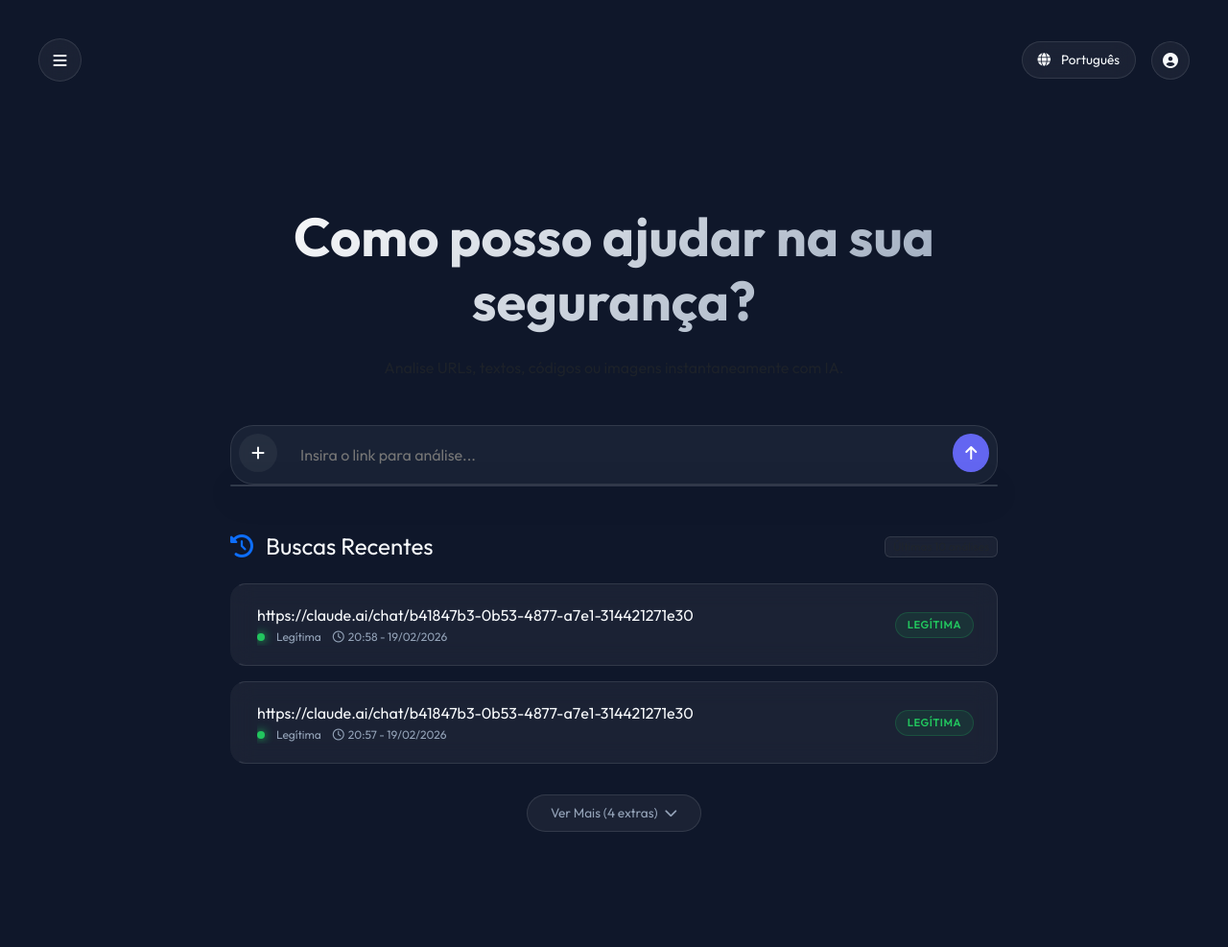
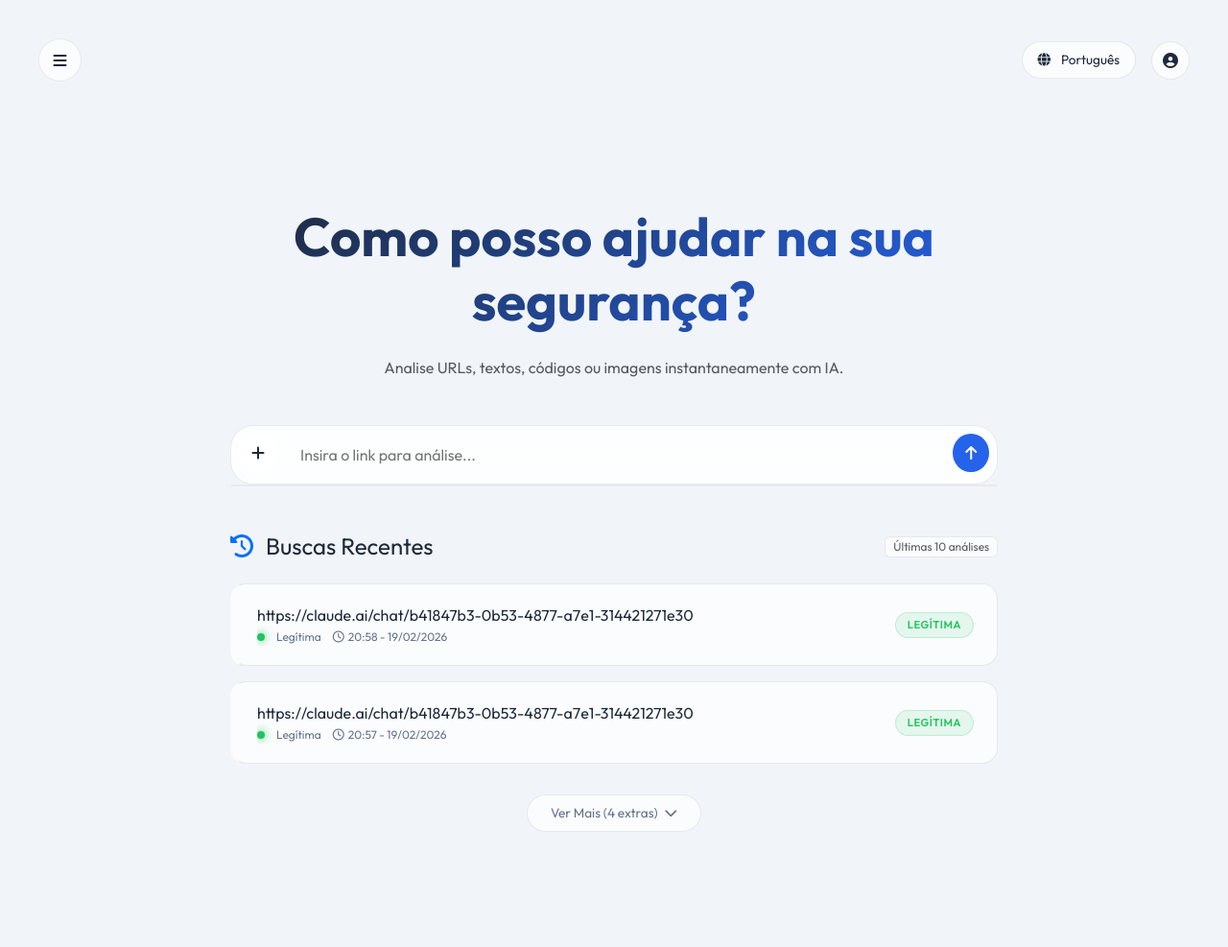
Before and after one commit to Janiel-Gomes/IA-Phishing, a Flask app: page / in a window 1280 px wide. Shown: the whole page at 96% size. Run offline with Flask 3, Linux system fonts and the light colour scheme; data comes from the database, SQL or seed files in the repository.

Commit message:
Add files via upload
Atualizacao das cores do projeto

```diff
--- a/static/style.css
+++ b/static/style.css
@@ -1,17 +1,17 @@
 @import url('https://fonts.googleapis.com/css2?family=Outfit:wght@300;400;600;700&display=swap');
 
 :root {
-    --primary: #6366f1;
-    --primary-hover: #4f46e5;
-    --bg-dark: #0f172a;
-    --card-bg: rgba(30, 41, 59, 0.7);
-    --text-main: #f8fafc;
-    --text-muted: #94a3b8;
+    --primary: #2563eb;
+    --primary-hover: #1d4ed8;
+    --bg-dark: #f1f5f9;
+    --card-bg: rgba(255, 255, 255, 0.85);
+    --text-main: #1e293b;
+    --text-muted: #64748b;
     --danger: #ef4444;
     --success: #22c55e;
-    --border: rgba(255, 255, 255, 0.1);
-    --glass-bg: rgba(255, 255, 255, 0.05);
-    --glass-border: rgba(255, 255, 255, 0.1);
+    --border: rgba(0, 0, 0, 0.08);
+    --glass-bg: rgba(255, 255, 255, 0.7);
+    --glass-border: rgba(0, 0, 0, 0.08);
 }
 
 * {
@@ -43,7 +43,7 @@ body {
     -webkit-backdrop-filter: blur(16px);
     border: 1px solid var(--border);
     border-radius: 24px;
-    box-shadow: 0 8px 32px 0 rgba(0, 0, 0, 0.37);
+    box-shadow: 0 8px 32px 0 rgba(0, 0, 0, 0.06);
 }
 
 /* Side Navigation */
@@ -71,7 +71,7 @@ body {
     left: 0;
     width: 100vw;
     height: 100vh;
-    background: rgba(0, 0, 0, 0.5);
+    background: rgba(0, 0, 0, 0.3);
     backdrop-filter: blur(4px);
     z-index: 999;
     display: none;
@@ -148,7 +148,7 @@ h1 {
     font-size: 3.5rem;
     font-weight: 700;
     margin-bottom: 1.5rem;
-    background: linear-gradient(135deg, #fff 0%, #94a3b8 100%);
+    background: linear-gradient(135deg, #1e293b 0%, #2563eb 100%);
     background-clip: text;
     -webkit-background-clip: text;
     -webkit-text-fill-color: transparent;
@@ -176,7 +176,7 @@ h1 {
 
 .omni-input-wrapper:focus-within {
     border-color: var(--primary);
-    box-shadow: 0 0 0 4px rgba(99, 102, 241, 0.1);
+    box-shadow: 0 0 0 4px rgba(37, 99, 235, 0.15);
 }
 
 .btn-omni-plus {
@@ -195,7 +195,7 @@ h1 {
 }
 
 .btn-omni-plus:hover {
-    background: rgba(255, 255, 255, 0.1);
+    background: rgba(0, 0, 0, 0.06);
     transform: rotate(90deg);
 }
 
@@ -245,7 +245,7 @@ h1 {
 }
 
 .omni-menu-item:hover {
-    background: rgba(255, 255, 255, 0.1);
+    background: rgba(0, 0, 0, 0.05);
 }
 
 .omni-field {
@@ -253,7 +253,7 @@ h1 {
     background: transparent !important;
     border: none !important;
     padding: 10px 16px;
-    color: white !important;
+    color: var(--text-main) !important;
     font-size: 1rem;
     outline: none !important;
     resize: none;
@@ -315,7 +315,7 @@ h1 {
 }
 
 .history-item:hover {
-    background: rgba(255, 255, 255, 0.08);
+    background: rgba(0, 0, 0, 0.03);
     transform: translateX(8px);
     border-color: var(--primary);
 }
@@ -333,7 +333,7 @@ h1 {
 }
 
 .btn-view-more:hover {
-    background: rgba(255, 255, 255, 0.08);
+    background: rgba(0, 0, 0, 0.04);
     color: var(--text-main);
     border-color: var(--primary);
 }
@@ -444,7 +444,7 @@ h1 {
     font-size: 2rem;
     font-weight: 700;
     margin: 0;
-    background: linear-gradient(135deg, var(--text-main), var(--primary));
+    background: linear-gradient(135deg, #1e293b, var(--primary));
     -webkit-background-clip: text;
     background-clip: text;
     -webkit-text-fill-color: transparent;
@@ -460,7 +460,7 @@ h1 {
 .stat-bar-track {
     flex-grow: 1;
     height: 8px;
-    background: rgba(255, 255, 255, 0.06);
+    background: rgba(0, 0, 0, 0.05);
     border-radius: 10px;
     overflow: hidden;
 }
@@ -485,7 +485,7 @@ h1 {
     gap: 12px;
     padding: 10px 16px;
     border-radius: 12px;
-    background: rgba(255, 255, 255, 0.03);
+    background: rgba(0, 0, 0, 0.02);
     border-left: 3px solid transparent;
     font-size: 0.85rem;
 }
@@ -495,7 +495,7 @@ h1 {
     display: none;
     width: 50px;
     height: 50px;
-    border: 3px solid rgba(255, 255, 255, 0.1);
+    border: 3px solid rgba(0, 0, 0, 0.08);
     border-radius: 50%;
     border-top-color: var(--primary);
     animation: spin 1s ease-in-out infinite;
--- a/templates/index.html
+++ b/templates/index.html
@@ -182,7 +182,7 @@
             <div class="row g-4 mb-4">
                 <div class="col-6 col-md-3">
                     <div class="stat-card glass text-center">
-                        <div class="stat-icon" style="background: rgba(99, 102, 241, 0.15); color: var(--primary);">
+                        <div class="stat-icon" style="background: rgba(37, 99, 235, 0.15); color: var(--primary);">
                             <i class="fas fa-chart-bar"></i>
                         </div>
                         <p class="stat-label">TOTAL DE ANÁLISES</p>
```
